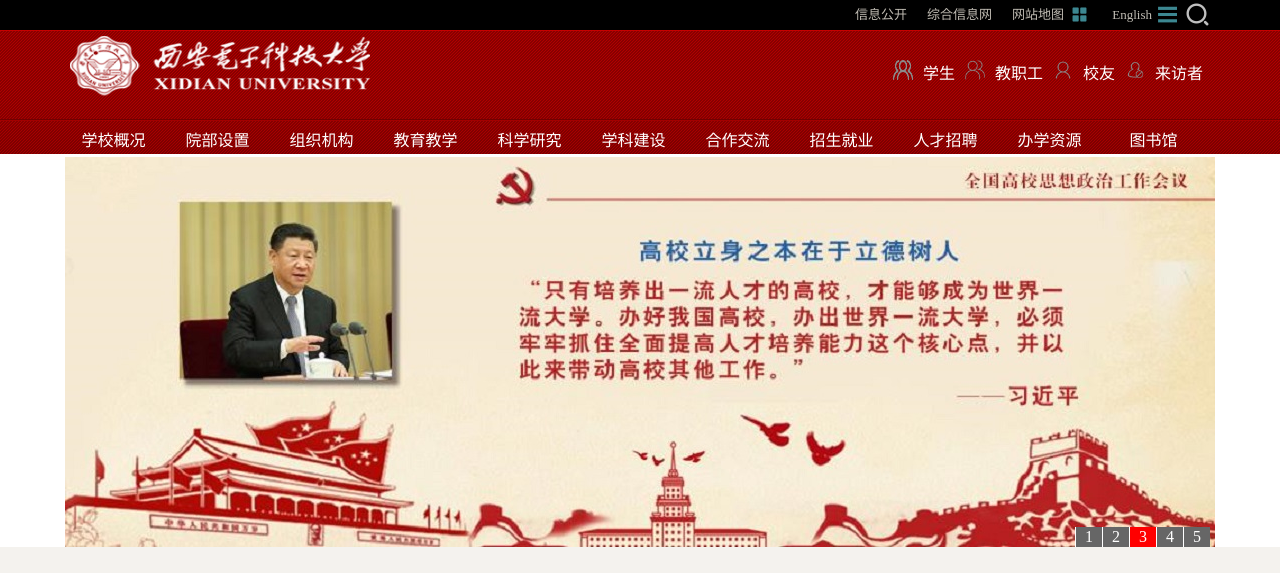
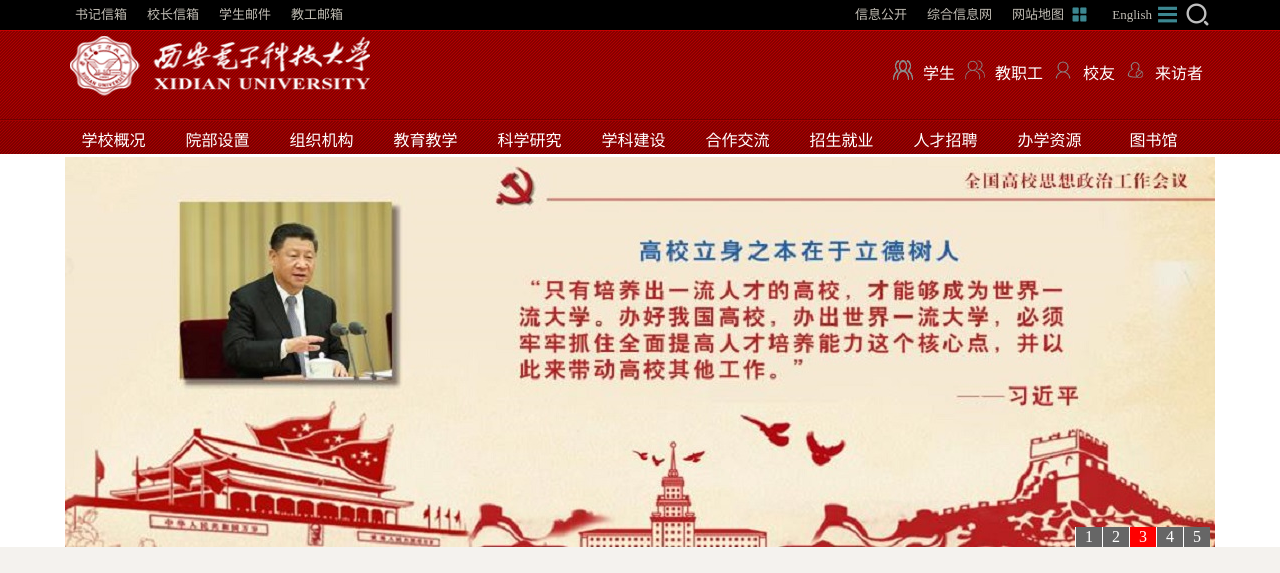
Before and after one commit to myy511/school, a plain HTML site: page school.html in a window 1280 px wide. Shown: the top 573 px of the page. Drawn offline with Linux system fonts and the light colour scheme.

Commit message:
The third version

```diff
--- a/school.html
+++ b/school.html
@@ -9,7 +9,12 @@
 <body>
 <div id="head_one">
 	<div class="main">
-
+		<ul class="top_one">
+				<li><a href="#">书记信箱</a></li>
+				<li><a href="#">校长信箱</a></li>
+				<li><a href="#">学生邮件</a></li>
+				<li><a href="#">教工邮箱</a></li>
+		</ul>
 		<ul class="top_two">
 			<div class="top_three">
 			<li><a href="#">信息公开</a></li>
```
